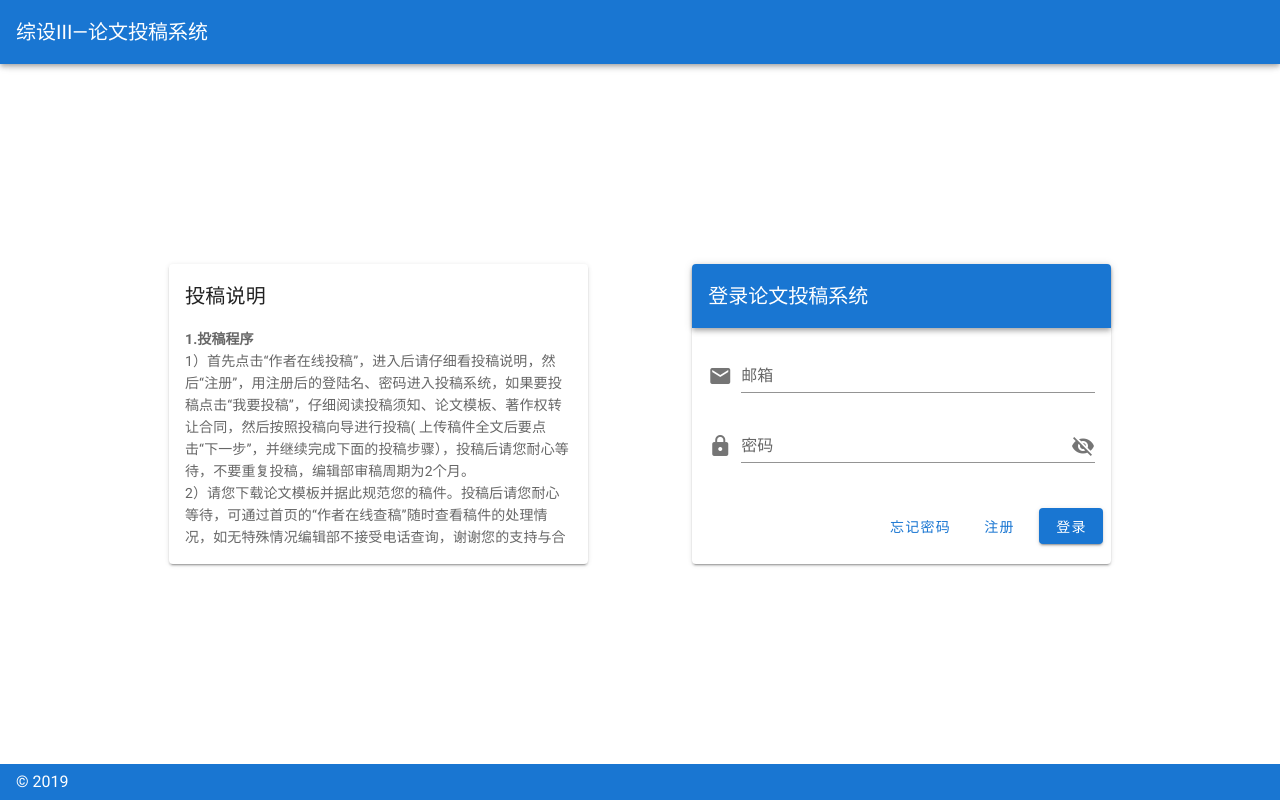
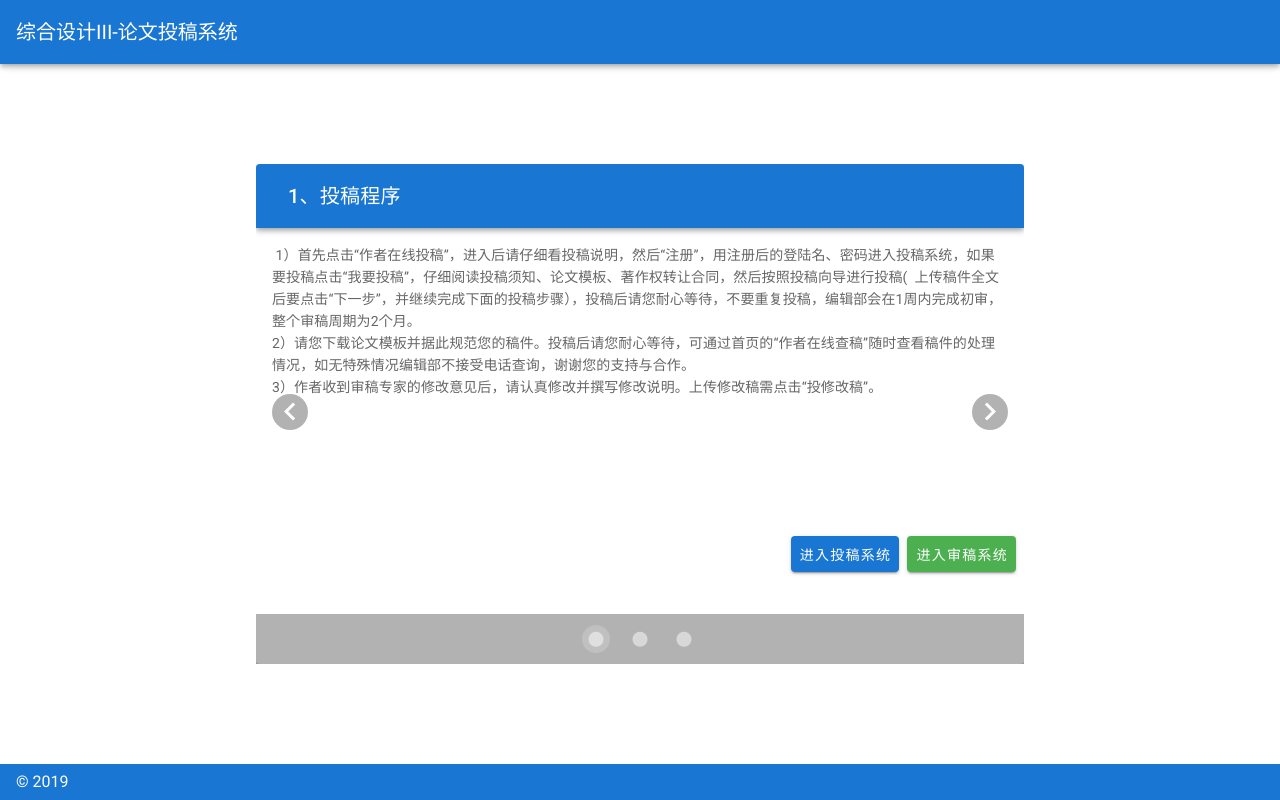
Before and after one commit to yafeng-Soong/paper-frontend, a Vue app: page /login in a window 1280 px wide. Before the commit this address led to /login#/login. Built offline with nearby package versions, Linux system fonts and the light colour scheme; what vuetify-toast-snackbar would draw is missing.

Commit message:
2019.11.11 songyafeng 修改了首页

```diff
--- a/src/main.js
+++ b/src/main.js
@@ -12,7 +12,7 @@ Vue.config.productionTip = false
 Vue.use(ElementUI)
 
 router.beforeEach((to, from, next) => {
-  if (to.path === '/login')
+  if (to.path === '/login' || to.path === '/')
     next()
   else {
     if (store.getters.getCurrentUser === null) {
--- a/src/router/index.js
+++ b/src/router/index.js
@@ -7,6 +7,11 @@ Vue.use(VueRouter)
 const routes = [
   {
     path: '/',
+    name: 'Welcome',
+    component: () => import('../views/Welcome.vue')
+  },
+  {
+    path: '/home',
     name: 'home',
     component: Home,
     redirect: '/myPaper',
--- a/src/views/Login.vue
+++ b/src/views/Login.vue
@@ -153,7 +153,7 @@
                 this.$store.commit('SET_CURRENT_USER', res.data)
                 setTimeout(() => {
                   that.loading = false
-                  that.$router.replace('/');
+                  that.$router.replace('/home');
                 }, 1500)
               }
             })
--- /dev/null
+++ b/src/views/Welcome.vue
@@ -0,0 +1,96 @@
+<template>
+  <v-app id="inspire">
+    <v-app-bar app color="primary" dark>
+      <v-toolbar-title>综合设计III-论文投稿系统</v-toolbar-title>
+    </v-app-bar>
+    <v-content>
+      <v-container class="fill-height" fluid style="width: 60%; margin-left: 20%">
+        <v-row align="center" justify="center">
+          <v-carousel>
+            <v-carousel-item
+              v-for="data in dataList"
+              :key="data.color">
+              <v-card height="100%">
+                <v-toolbar
+                  :color="data.color"
+                  dark>
+                  <v-card-title>{{data.title}}</v-card-title>
+                </v-toolbar>
+                <v-card-text class="text-wrapper">
+                  {{data.content}}
+                </v-card-text>
+                <v-card-actions>
+                  <v-spacer></v-spacer>
+                  <v-btn color="primary" @click="contribute">进入投稿系统</v-btn>
+                  <v-btn color="success">进入审稿系统</v-btn>
+                </v-card-actions>
+              </v-card>
+            </v-carousel-item>
+          </v-carousel>
+        </v-row>
+      </v-container>
+    </v-content>
+    <v-footer
+      color="primary"
+      app
+    >
+      <span class="white--text">&copy; 2019</span>
+    </v-footer>
+  </v-app>
+</template>
+
+<script>
+  export default {
+    data () {
+      return {
+        dataList: [
+          {
+            color: 'primary',
+            title: '1、投稿程序',
+            content: '1）首先点击“作者在线投稿”，进入后请仔细看投稿说明，然后“注册”，用注册后的登陆名、密码进入投稿系统，如果要投稿点击“我要投稿”，仔细阅读投稿须知、论文模板、著作权转让合同，然后按照投稿向导进行投稿(  上传稿件全文后要点击“下一步”，并继续完成下面的投稿步骤），投稿后请您耐心等待，不要重复投稿，编辑部会在1周内完成初审，整个审稿周期为2个月。\n' +
+              '2）请您下载论文模板并据此规范您的稿件。投稿后请您耐心等待，可通过首页的“作者在线查稿”随时查看稿件的处理情况，如无特殊情况编辑部不接受电话查询，谢谢您的支持与合作。\n' +
+              '3）作者收到审稿专家的修改意见后，请认真修改并撰写修改说明。上传修改稿需点击“投修改稿”。'
+          },
+          {
+            color: 'yellow darken-2',
+            title: '2、来稿要求和注意事项',
+            content: '1)来稿务必重点突出，论据充分，数据可靠，文字简练。每篇论文(含图、表、参考文献、英文摘要)一般不超过6000字(有创新性的论文可适当放宽要求，但要突出创新点)。投稿同时必须提交著作权转让合同(PDF)。论文必须包括(按顺序)：题目、摘要、关键词(3～8个)、分类号、正文、参考文献。中文题名不超过20个汉字，文章格式参见论文模版。\n' +
+              '2)论文摘要应尽量写成报道性摘要，包括研究的目的、方法、结果和结论。切忌把应在引言中出现的内容写入摘要，不要对论文内容作自我评价。采用第3人称的写法，不要使用“本文”、“作者”等作主语，建议采用“为了（针对，根据）......对......进行研究（分析）”、“阐述……过程，提出......观点”等，以200～300字左右为宜。\n' +
+              '3)文稿用5号宋体，量和单位符号等必须符合国家标准的规定。稿中外文字母、符号必须分清大、小写、正、斜体，上、下角的字母、数码和符号要清晰，矩阵、矢量用黑体表示。\n' +
+              '4)文中图、表只附最必要的，凡能用文字说明的尽量不用图表。\n' +
+              '5)来稿如不符合上述要求，编辑部将先退请作者修改后再送审。'
+          },
+          {
+            color: 'red',
+            title: '3、其他约定',
+            content: '1)投稿作者须转让论文版权（含各种介质的版权）给编辑部，并签定著作权转让合同。\n' +
+              '2)凡在国内外正式出版的刊物上登载过的稿件，本刊一律不予刊登。若发现一稿多投者，本刊将追补对本刊造成的损失，并不再接收其稿件。\n' +
+              '3)编辑部编辑稿件时有权对录用稿件作适当删改。\n' +
+              '4)凡向本刊投稿者，均视作接受上述各项约定，本刊不再特别声明。\n' +
+              '\n' +
+              ' 联系电话：010-62770175-3402（3404、3405、3406）'
+          }
+        ],
+        colors: [
+          'primary',
+          'accent',
+          'yellow darken-2',
+          'red',
+          'orange',
+        ],
+      }
+    },
+    methods:{
+      contribute(){
+        this.$router.push('/login')
+      }
+    }
+  }
+</script>
+
+<style scoped>
+  .text-wrapper {
+    white-space: pre-wrap;
+    height: 60%;
+  }
+</style>
--- a/src/views/paper/Submit.vue
+++ b/src/views/paper/Submit.vue
@@ -113,9 +113,11 @@ export default {
                 that.$alert(res.data, '提交成功', {
                   confirmButtonText: '确定',
                   callback: () => {
-                    that.$router.replace('/');
+                    that.$router.replace('/home');
                   }
                 });
+              }else {
+                this.$toast.error(res.data)
               }
             })
             .catch(err => {
```
